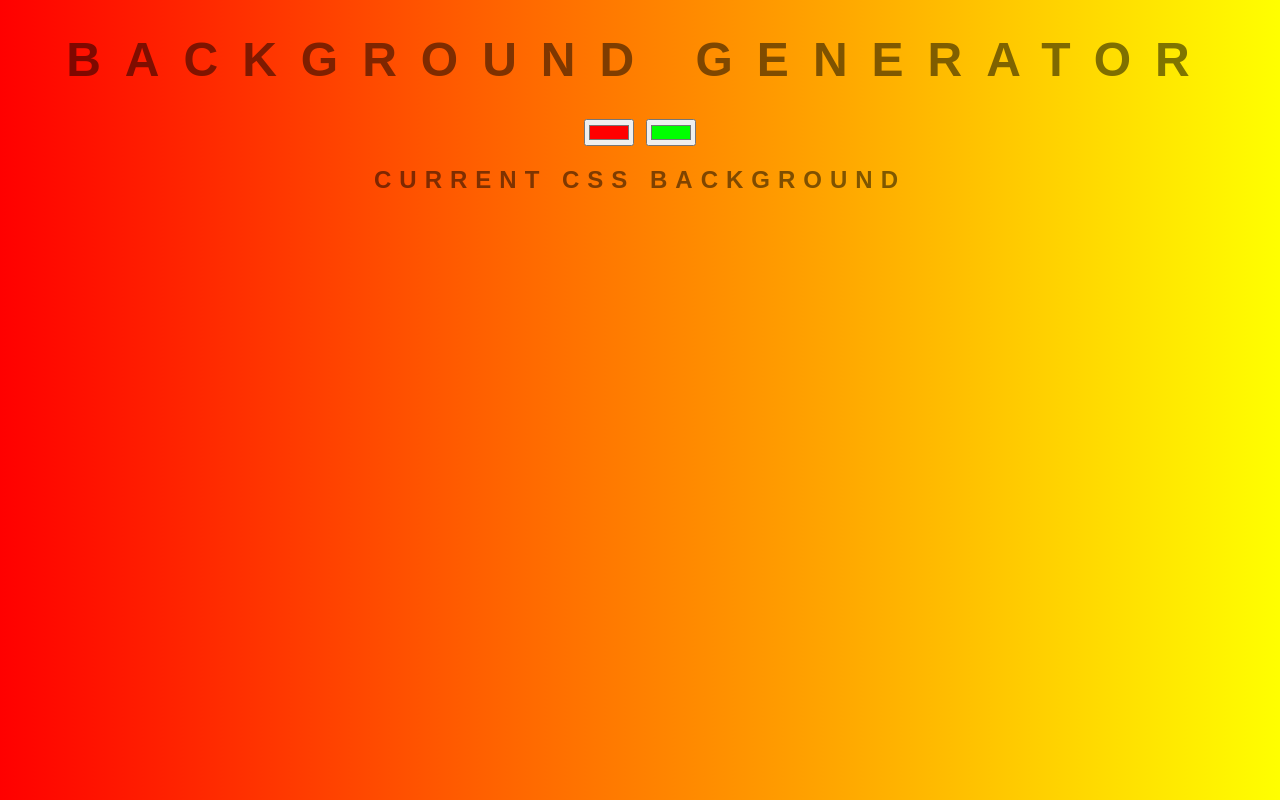
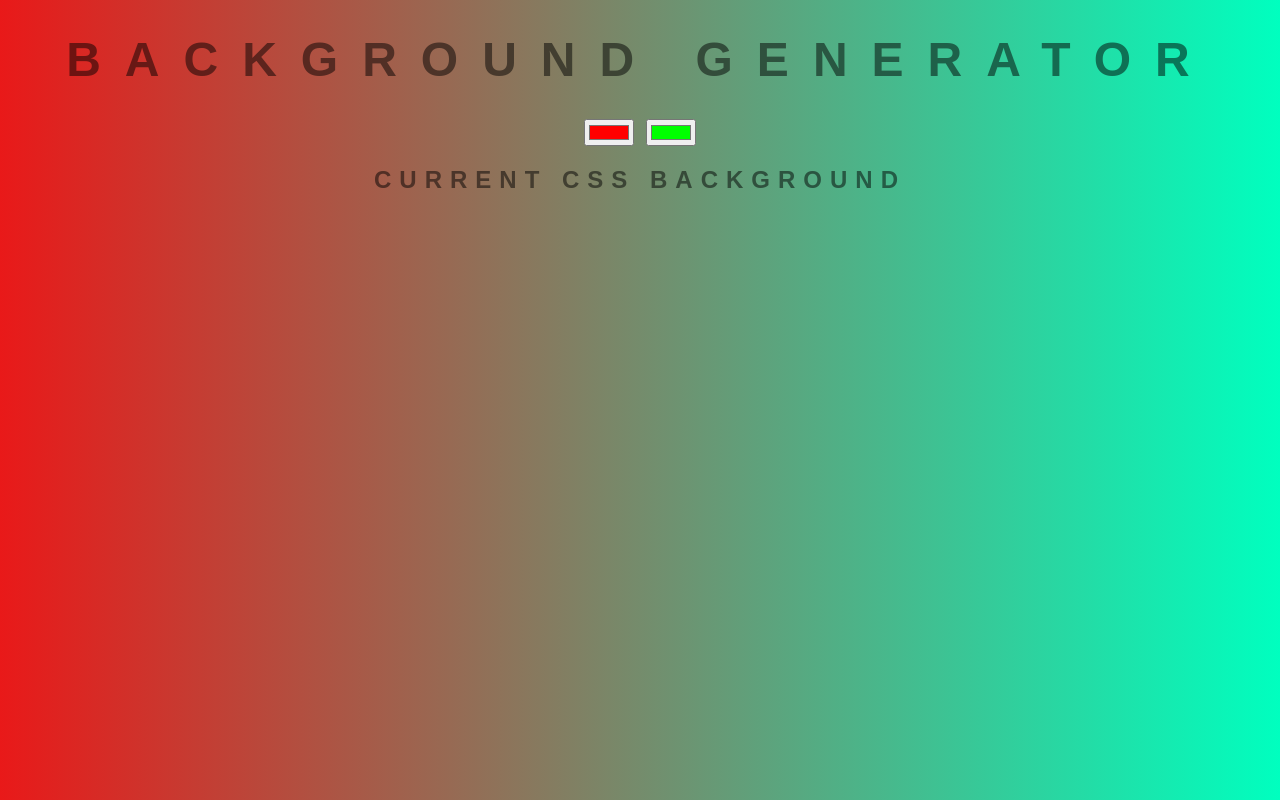
Before and after one commit to Darshanl/Background-Generator, a plain HTML site: page index.html in a window 1280 px wide. Drawn offline with Linux system fonts and the light colour scheme.

Commit message:
Color changed

```diff
--- a/main3.css
+++ b/main3.css
@@ -1,6 +1,6 @@
 body {
     font-family: 'Adobe Arabic', Arial, Helvetica;
-    background:linear-gradient(to right, red , yellow);
+    background:linear-gradient(to right, rgb(233, 25, 25) , rgb(0, 255, 191));
     text-align: center;
     color:rgba(0,0,0,0.5);
     text-transform: uppercase;
```
